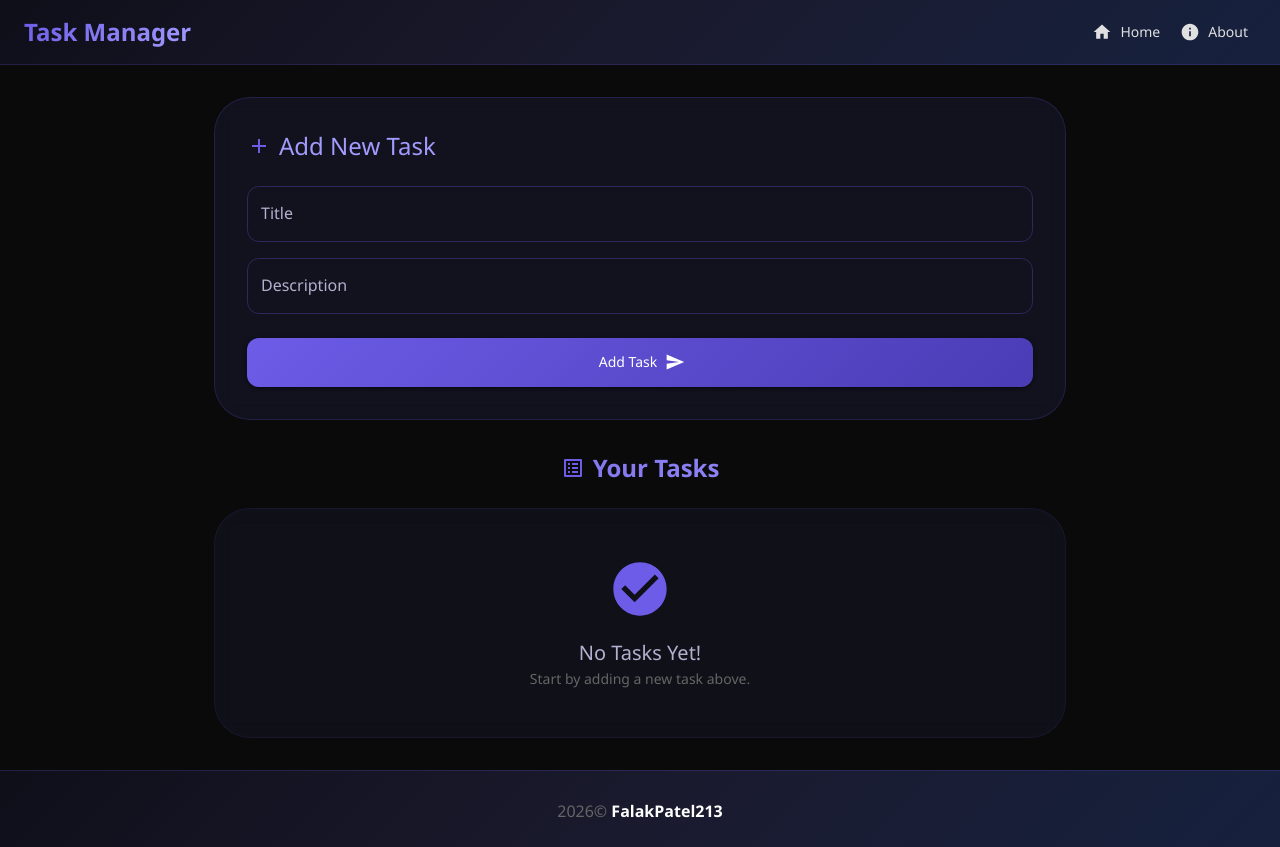
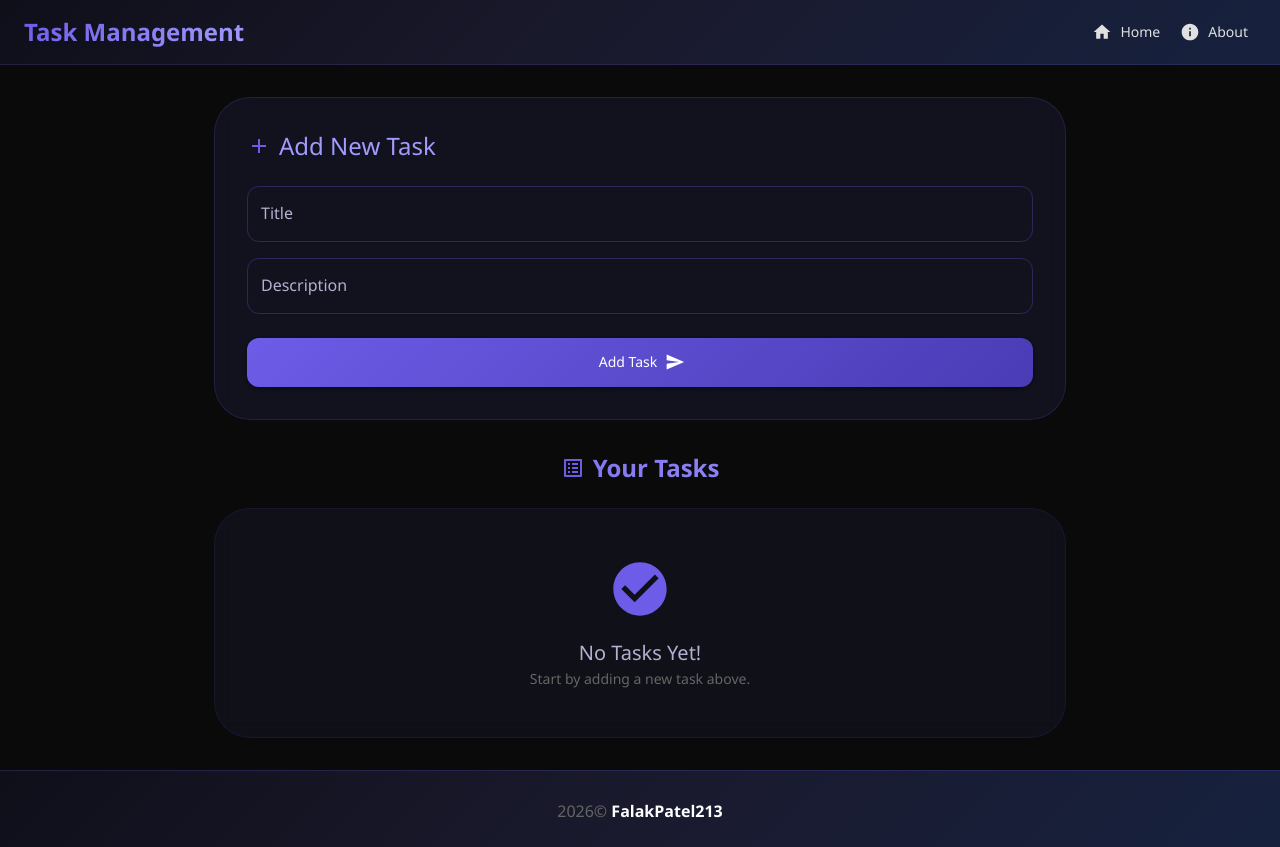
Before and after one commit to FalakPatel213/TaskManager, a React (Create React App) app: page / in a window 1280 px wide. Built offline with nearby package versions, Linux system fonts and the light colour scheme.

Commit message:
Updates in App.jsx and README.md

```diff
--- a/src/App.jsx
+++ b/src/App.jsx
@@ -159,7 +159,7 @@ function App() {
       <CssBaseline />
       <Router>
         <Box sx={{ display: 'flex', flexDirection: 'column', minHeight: '100vh' }}>
-          <Header head="Task Manager" />
+          <Header head="Task Management" />
           <Container maxWidth="md" sx={{ flex: 1, py: 4 }}>
             <Routes>
               <Route exact path="/" element={
```
Also changed, not shown: 1 other file (tests, documents, lock files or other folders).
